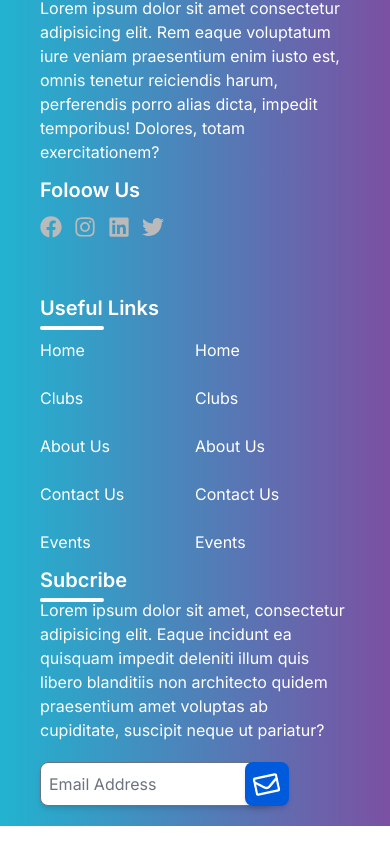
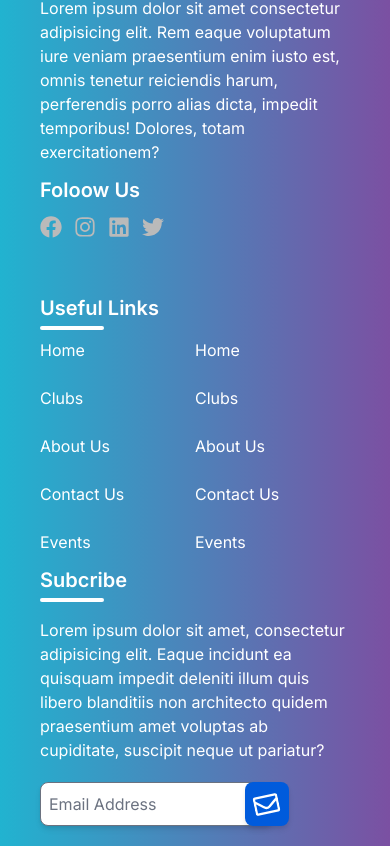
Before and after one commit to sliit-foss/rsvp-frontend, a Next.js app: page / in a window 390 px wide. Shown: the part 1609-2455 px from the top of the page. Built offline with nearby package versions, Linux system fonts and the light colour scheme.

Commit message:
change subscribe text padding and set footer to home page

```diff
--- a/components/Footer.tsx
+++ b/components/Footer.tsx
@@ -65,7 +65,7 @@ return (
 
     <div className="relative sm:w-full lg:w-1/3">
          <div className='w-full h-1/4 md:mb-4 lg:mb-3'>
-            <div className='lg:pt-14'>
+            <div className='lg:pt-14 pb-5'>
                 <h4 className='relative left-10 w-1/2 sm:w-1/2 md:w-1/2 text-xl font-bold mb-1 text-white'>Subcribe</h4>
                 <span className='absolute left-10 bg-white w-16 h-1 rounded-xl'/>
             </div>
```
